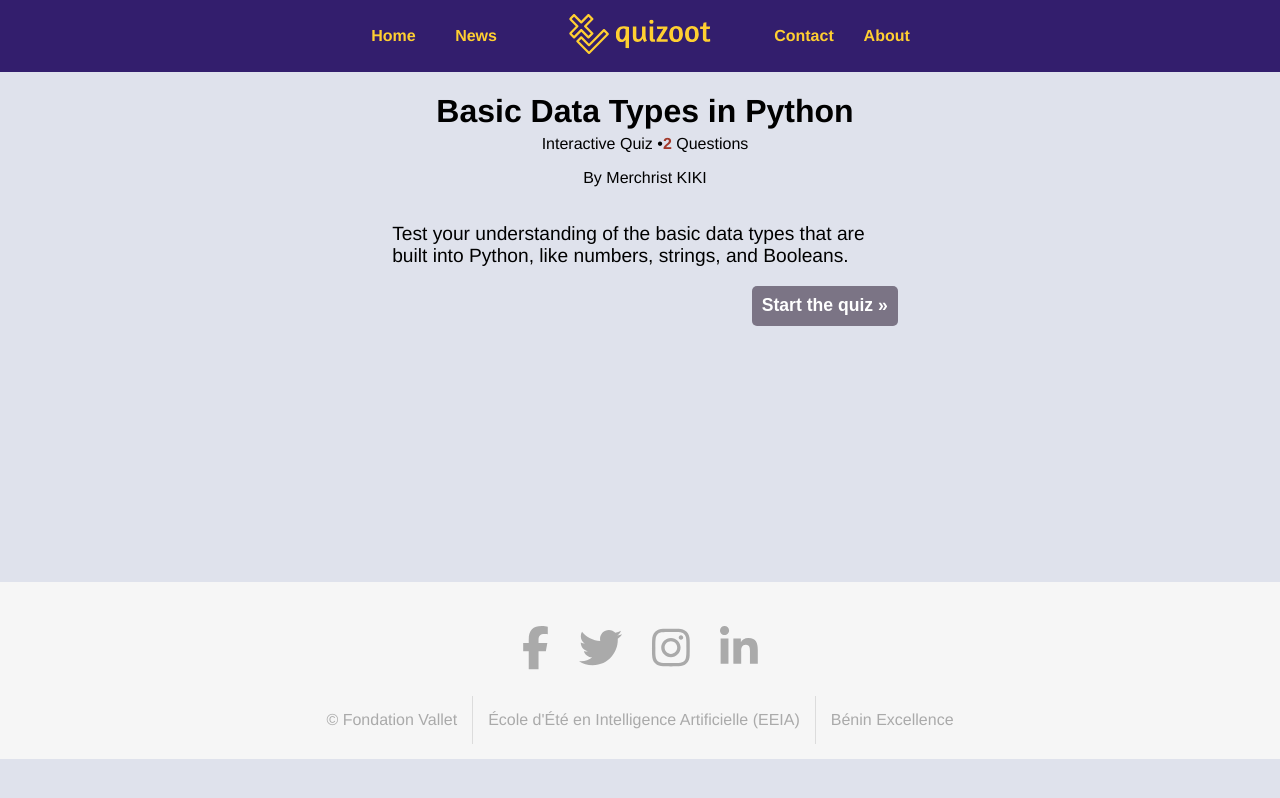
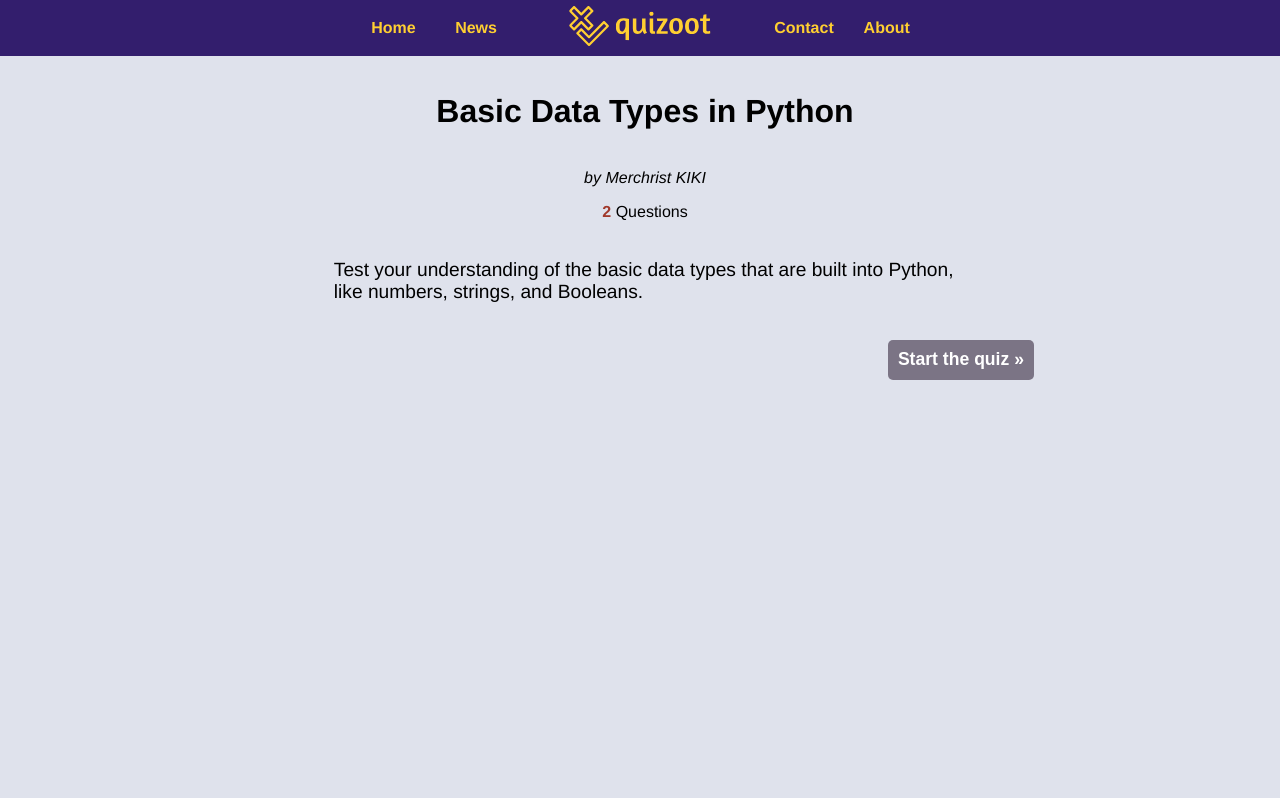
Before and after one commit to YacineSteeve/quizoot, a Vue app in the folder frontend/: page /quiz/1 in a window 1280 px wide. Built offline with nearby package versions, Linux system fonts and the light colour scheme.

Commit message:
fix(ui): some little fixes

```diff
--- a/frontend/src/App.vue
+++ b/frontend/src/App.vue
@@ -27,8 +27,8 @@ import Footer from '@/components/Footer.vue';
 
 .main-container {
     width: 100%;
-    height: calc(100vh - 4.5em);
-    margin-top: 4.5em;
+    height: calc(100vh - 3.5em);
+    margin-top: 3.5em;
     background-color: var(--background-color);
     overflow: scroll;
 }
@@ -48,6 +48,11 @@ import Footer from '@/components/Footer.vue';
     background: var(--main-purple);
 }
 
+.main {
+    min-height: calc(100vh - 3.5em);
+    padding-top: 1em;
+}
+
 @media only screen and (min-width: 600px) {
     .main {
         margin-left: 20vw;
--- a/frontend/src/components/Footer.vue
+++ b/frontend/src/components/Footer.vue
@@ -5,15 +5,16 @@
         <div class="container">
             <div class="icons">
                 <a
+                    target="_blank"
                     class="icon"
                     href="https://fr-fr.facebook.com/BeninExcellence/"
                 >
                     <font-awesome-icon icon="fa-brands fa-facebook-f" />
                 </a>
-                <a class="icon" href="https://twitter.com/excellencebenin">
+                <a target="_blank" class="icon" href="https://twitter.com/excellencebenin">
                     <font-awesome-icon icon="fa-brands fa-twitter" />
                 </a>
-                <a class="icon" href="#i">
+                <a target="_blank" class="icon" href="#i">
                     <font-awesome-icon icon="fa-brands fa-instagram" />
                 </a>
                 <a
--- a/frontend/src/components/Navbar.vue
+++ b/frontend/src/components/Navbar.vue
@@ -42,7 +42,7 @@
     padding: 0;
     background-color: var(--main-purple);
     width: 100%;
-    height: 4.5em;
+    height: 3.5em;
     z-index: 99;
 }
 
--- a/frontend/src/components/QuizCard.vue
+++ b/frontend/src/components/QuizCard.vue
@@ -19,7 +19,6 @@ const bgColor = computed(() => (quiz.status ? '#008000' : '#dfe2ec'));
                 <font-awesome-icon
                     icon="fa-solid fa-check"
                     color="#ffffff"
-                    size="lg"
                     v-if="quiz.status"
                 />
             </div>
@@ -84,6 +83,10 @@ const bgColor = computed(() => (quiz.status ? '#008000' : '#dfe2ec'));
     background-color: v-bind(bgColor);
 }
 
+.quiz-preview-container .quiz-status > * {
+    width: 80%;
+}
+
 .quiz-preview-container .quiz-details {
     display: flex;
     flex-direction: column;
@@ -96,8 +99,8 @@ const bgColor = computed(() => (quiz.status ? '#008000' : '#dfe2ec'));
 
 @media only screen and (max-width: 600px) {
     .quiz-preview-container {
-        width: 85%;
-        min-width: auto;
+        width: 85vw;
+        min-width: unset;
         height: 14vh;
         margin-block: 2vh;
     }
--- a/frontend/src/components/QuizPreview.vue
+++ b/frontend/src/components/QuizPreview.vue
@@ -17,14 +17,15 @@ const author = computed(() => props.authors?.[0]);
 
 <template>
     <div class="quiz-subtitle">
-        Interactive Quiz <span>&#8226;</span>
+        <p v-if="author">by {{ author.name }} {{ author.surname }}</p>
         <span class="question-count">{{ props.questionsCount }}</span>
         Questions
-        <p v-if="author">By {{ author.name }} {{ author.surname }}</p>
     </div>
+    <br/>
     <div class="quiz-content">
         <p>{{ props.description }}</p>
     </div>
+    <br/>
     <div class="btn-group">
         <button @click="onStart">Start the quiz <span>&#187;</span></button>
     </div>
@@ -35,9 +36,14 @@ const author = computed(() => props.authors?.[0]);
     margin-top: 5px;
 }
 
+.quiz-subtitle p {
+    font-style: italic;
+}
+
 .quiz-content {
     text-align: left;
     font-size: 1.2em;
+    margin-inline: 10%;
 }
 
 .question-count {
--- a/frontend/src/views/Quiz.vue
+++ b/frontend/src/views/Quiz.vue
@@ -23,6 +23,7 @@ function startQuiz() {
 <template>
     <div class="quiz-container">
         <h1 class="quiz-title">{{ data.title }}</h1>
+        <br/>
         <QuizPreview
             v-if="currentQuestion == null"
             :questionsCount="data.questions.length"
@@ -40,11 +41,12 @@ function startQuiz() {
     flex-direction: column;
     justify-content: flex-start;
     align-items: center;
-    width: 65%;
-    margin-left: 17.5%;
-    margin-right: 17.5%;
-    padding-bottom: 30px;
-    min-height: 60vh;
+}
+
+@media only screen and (max-width: 600px) {
+    .quiz-container {
+        margin-inline: 5%
+    }
 }
 
 .quiz-title {
```
